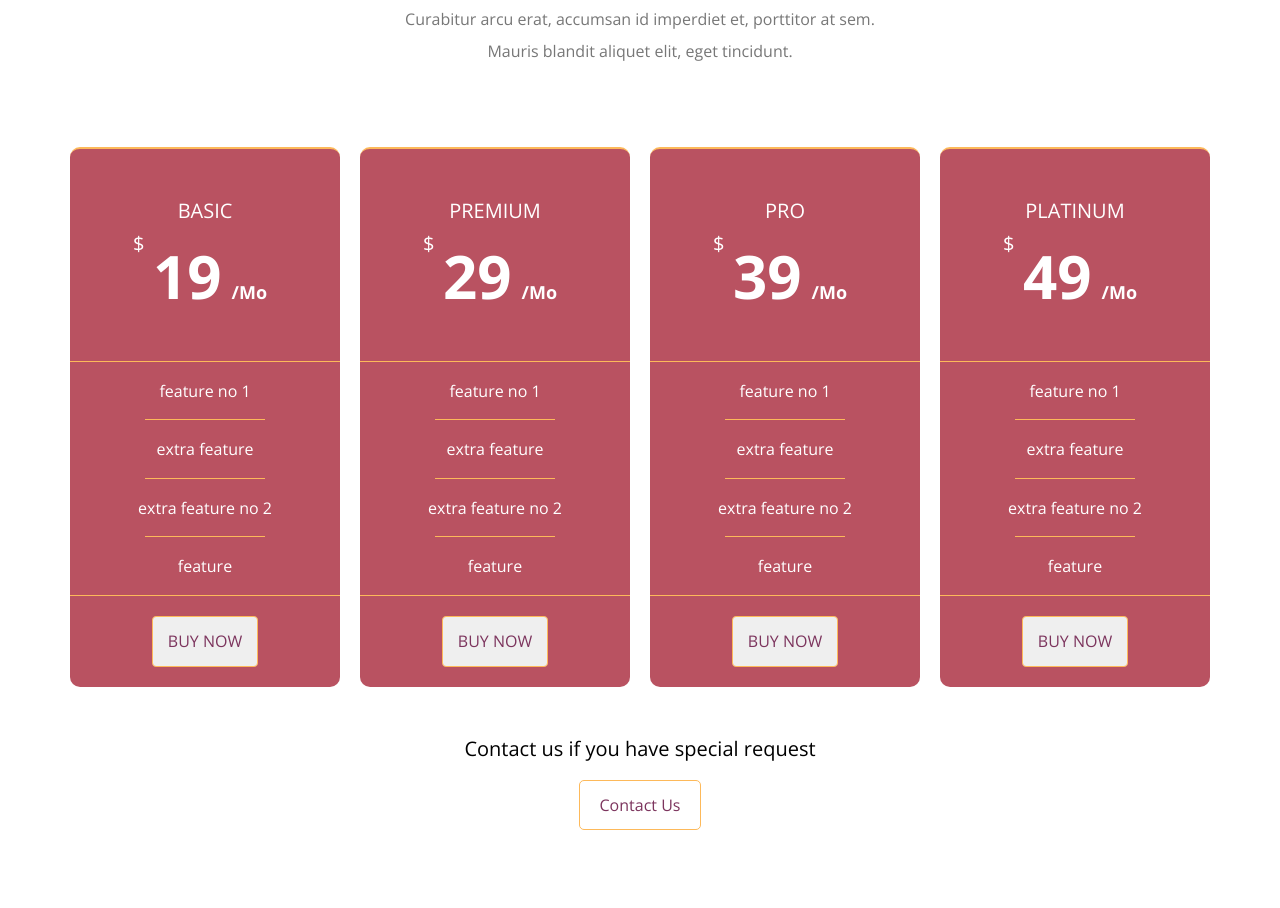
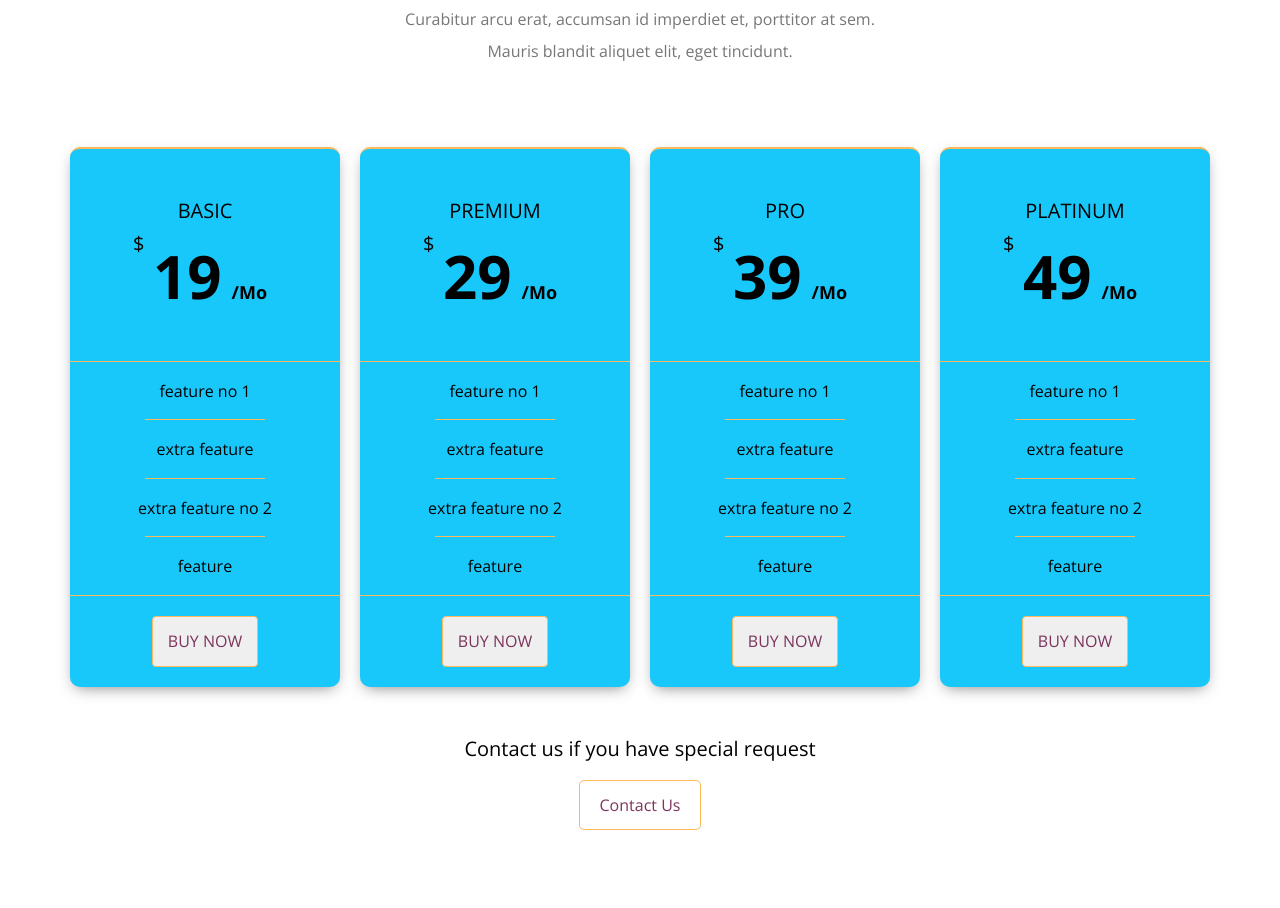
Before and after one commit to Oumar-1/kasper, a plain HTML site: page index.html in a window 1280 px wide. Shown: the part 6052-6960 px from the top of the page. Drawn offline with nearby package versions, Linux system fonts and the light colour scheme; grey boxes are pictures that could not be loaded.

Commit message:
Update main.css

```diff
--- a/css/main.css
+++ b/css/main.css
@@ -847,15 +847,16 @@ header .container nav i {
   grid-template-columns: repeat(auto-fit, minmax(250px , 1fr));
   gap: 20px;
 }
-.pricing .container .offers-container .box{
-  display:flex;
-  flex-wrap: wrap;
-  justify-content: center;
-  align-items: center;
-  color: white;
-  background-color:#B95261;
-  border-radius: 10px;
-  border-top: 2px solid var(--main-border-color);
+.pricing .container .offers-container .box {
+    display: flex;
+    flex-wrap: wrap;
+    justify-content: center;
+    align-items: center;
+    color: black;
+    background-color: var(--main-color);
+    border-radius: 10px;
+    border-top: 2px solid var(--main-border-color);
+    box-shadow: 0 5px 15px -5px rgb(0 0 0 / 50%);
 }
 .pricing .container .offers-container .box header{
   border-bottom:1px solid  var(--main-border-color);
```
